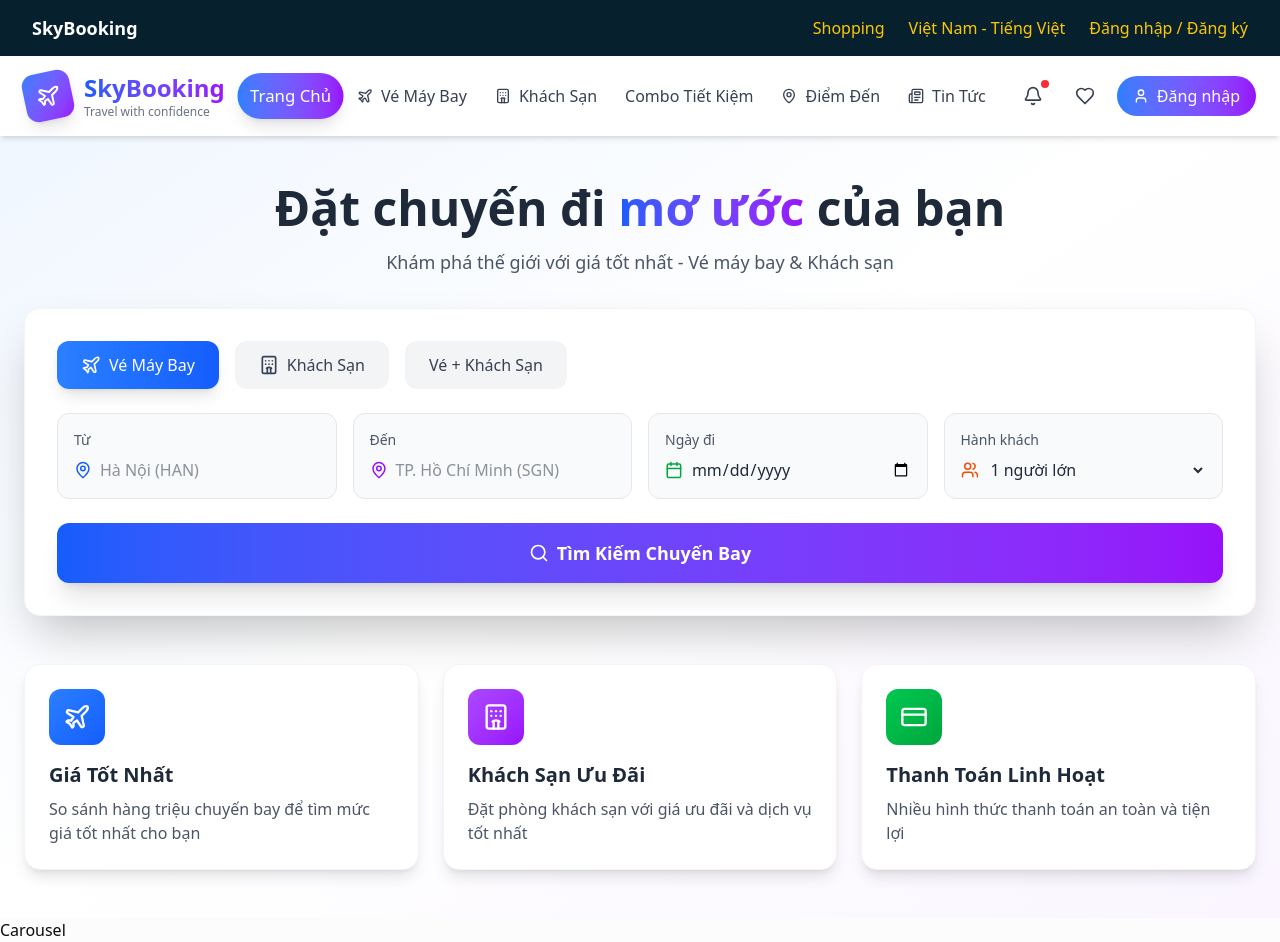
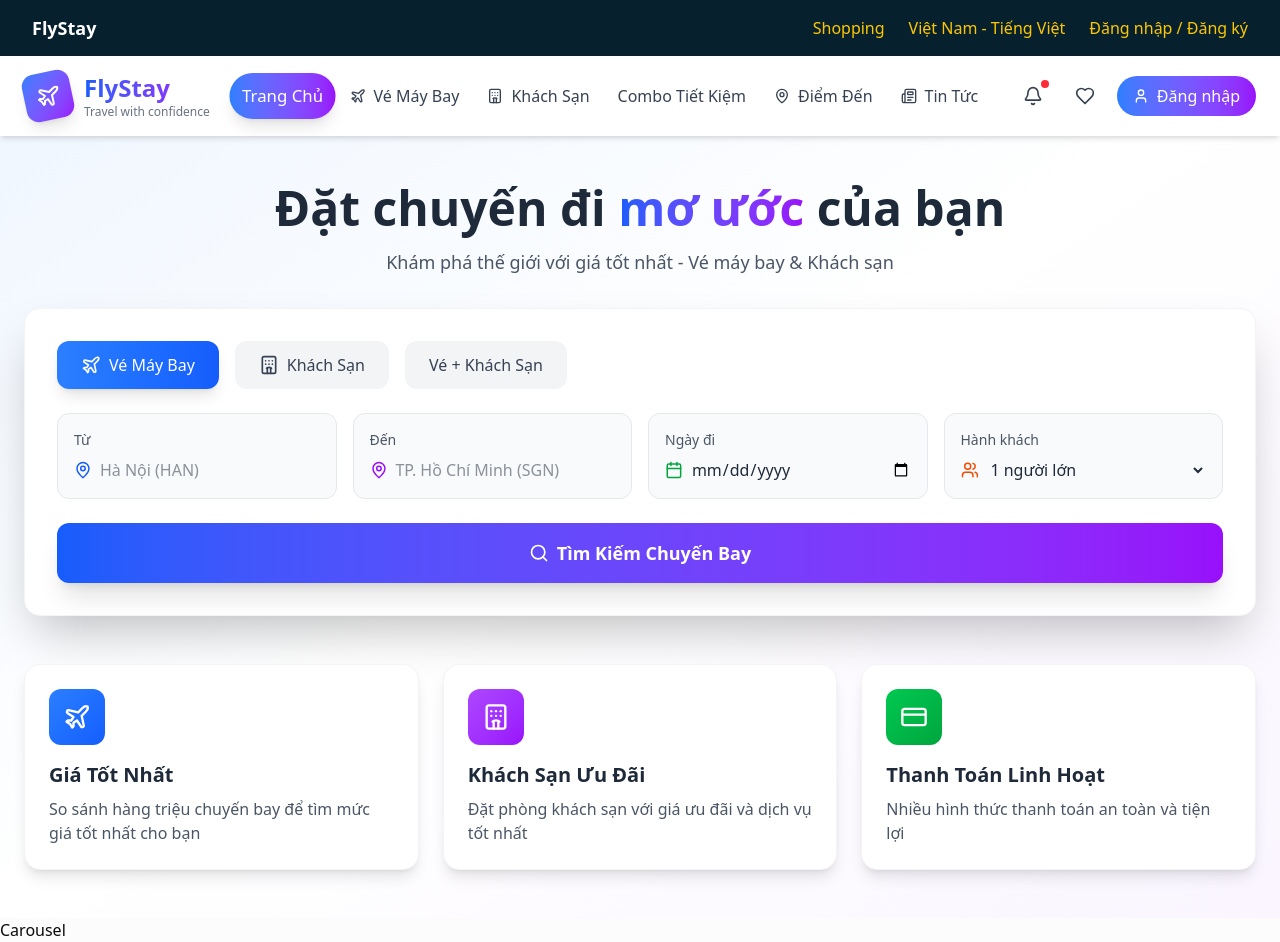
Before and after one commit to GiaPhu2407/BookingHotelandFlight, a Next.js app: page / in a window 1280 px wide. Built offline with nearby package versions, Linux system fonts and the light colour scheme; no server answers.

Commit message:
up 11/10

```diff
--- a/app/Home/TrangChu/Header.tsx
+++ b/app/Home/TrangChu/Header.tsx
@@ -57,7 +57,7 @@
           href="/"
           className="text-white font-semibold text-lg hover:text-yellow-400 transition-colors"
         >
-          SkyBooking
+          FlyStay
         </Link>
       </div>
 
--- a/app/Home/TrangChu/trangChu.tsx
+++ b/app/Home/TrangChu/trangChu.tsx
@@ -45,7 +45,7 @@
               </div>
               <div>
                 <h1 className="text-2xl font-bold bg-gradient-to-r from-blue-600 to-purple-600 bg-clip-text text-transparent">
-                  SkyBooking
+                  FlyStay
                 </h1>
                 <p className="text-xs text-gray-500">Travel with confidence</p>
               </div>
--- a/app/Profile/page.tsx
+++ b/app/Profile/page.tsx
@@ -41,7 +41,7 @@
     <div className="min-h-screen bg-gradient-to-br from-blue-50 via-white to-indigo-50">
       <header className="border-b bg-white/80 backdrop-blur-sm sticky top-0 z-10">
         <div className="container mx-auto px-4 py-4 flex justify-between items-center">
-          <h1 className="text-2xl font-bold text-blue-600">TravelEase</h1>
+          <h1 className="text-2xl font-bold text-blue-600">FlyStay</h1>
           <UserDropdown
             user={{
               firstName: customer.firstName,
```
